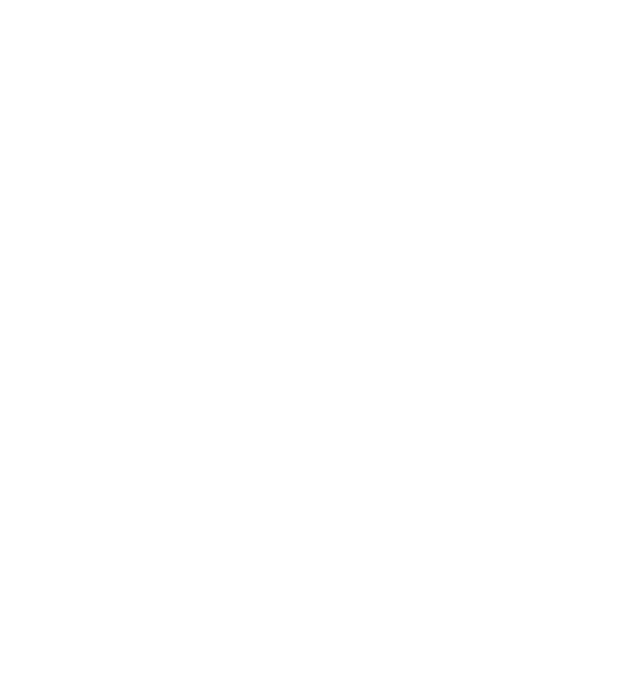
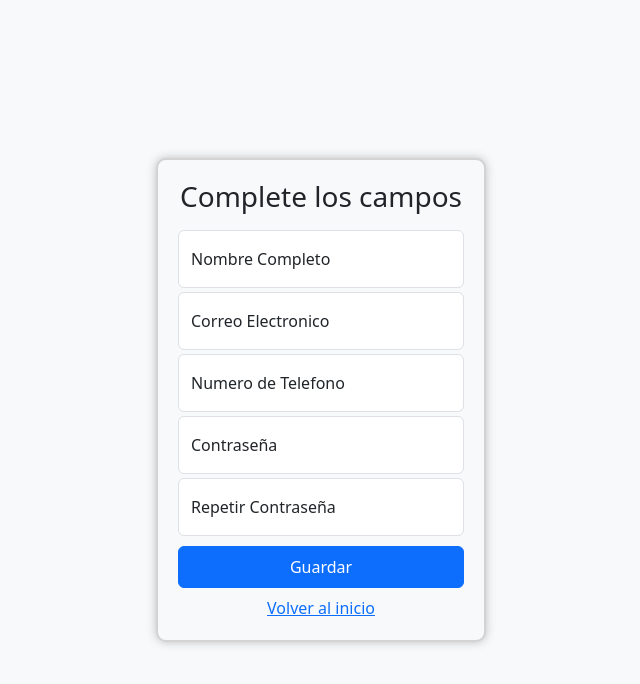
Before and after one commit to PseinTeam/Proyecto-Hackathon, a React (Vite) app in the folder FrontEnd/: page /Changedata in a window 1280 px wide. Before the commit this address had no page. Shown: the top 684 px of the page, without its empty margins (319-959 px from the left). Built offline with nearby package versions, Linux system fonts and the light colour scheme.

Commit message:
feat: :sparkles: Se realizaron cambios en Login.jsx y se agrego Changedata.jsx ademas de modificaciones en los estilos
Se modifico el login añadiendo los datos necesarios, se agrego un archivo Changedata para manejar los cambios de datos de usuario, ademas de modificar estilos de ambos

```diff
--- a/FrontEnd/public/css/components/Login.css
+++ /dev/null
@@ -1,10 +0,0 @@
-.LoginBtn {
-  text-decoration: none; /* Quita el subrayado */
-  color: inherit; /* Hereda el color del texto padre */
-  transition: color 0.3s; /* Agrega una transición suave al color */
-}
-
-.LoginBtn:hover {
-  color: white; /* Cambia el color a blanco en hover */
-  text-decoration: none;
-}
--- a/FrontEnd/public/css/components/inputtext.css
+++ b/FrontEnd/public/css/components/inputtext.css
@@ -6,12 +6,11 @@
   background: #4671ea;
 }
 .inputwrapper {
-  margin-top: 11%;
+  margin-top: 12.5%;
   margin-left: 80px;
   width: 470px;
-  background: #f0f8ff;
   border-radius: 5px;
-  padding: 25px 25px 30px;
+  padding: 0px 25px 25px;
 }
 
 .buttonwrapper {
@@ -19,21 +18,21 @@
 }
 
 .inputwrapper h2 {
-  color: #4671ea;
-  font-size: 28px;
+  color: #000000;
+  font-size: 30px;
   text-align: center;
 }
 
 .buttonwrapper h2 {
-  color: #4671ea;
-  font-size: 28px;
+  color: #000000;
+  font-size: 30px;
   text-align: center;
 }
 
 .inputwrapper textarea {
   width: 100%;
   resize: none;
-  height: 59px;
+  height: 90px;
   outline: none;
   padding: 15px;
   font-size: 16px;
--- /dev/null
+++ b/FrontEnd/public/css/pages/Login.css
@@ -0,0 +1,119 @@
+.LoginBtn {
+  text-decoration: none; /* Quita el subrayado */
+  color: inherit; /* Hereda el color del texto padre */
+  transition: color 0.3s; /* Agrega una transición suave al color */
+}
+
+.LoginBtn:hover {
+  color: white; /* Cambia el color a blanco en hover */
+  text-decoration: none;
+}
+
+.LoginC {
+  background-color: #f8f9fa;
+  border: 2px solid rgb(61, 61, 61, 0.2);
+  border-radius: 10px;
+  padding: 20px;
+  margin-top: 20px;
+  box-shadow: 0px 0px 10px 0px rgb(61, 61, 61, 0.3);
+}
+
+.bd-placeholder-img {
+  font-size: 1.125rem;
+  text-anchor: middle;
+  -webkit-user-select: none;
+  -moz-user-select: none;
+  user-select: none;
+}
+
+@media (min-width: 768px) {
+  .bd-placeholder-img-lg {
+    font-size: 3.5rem;
+  }
+}
+
+.b-example-divider {
+  width: 100%;
+  height: 3rem;
+  background-color: rgba(0, 0, 0, 0.1);
+  border: solid rgba(0, 0, 0, 0.15);
+  border-width: 1px 0;
+  box-shadow: inset 0 0.5em 1.5em rgba(0, 0, 0, 0.1),
+    inset 0 0.125em 0.5em rgba(0, 0, 0, 0.15);
+}
+
+.b-example-vr {
+  flex-shrink: 0;
+  width: 1.5rem;
+  height: 100vh;
+}
+
+.bi {
+  vertical-align: -0.125em;
+  fill: currentColor;
+}
+
+.nav-scroller {
+  position: relative;
+  z-index: 2;
+  height: 2.75rem;
+  overflow-y: hidden;
+}
+
+.nav-scroller .nav {
+  display: flex;
+  flex-wrap: nowrap;
+  padding-bottom: 1rem;
+  margin-top: -1px;
+  overflow-x: auto;
+  text-align: center;
+  white-space: nowrap;
+  -webkit-overflow-scrolling: touch;
+}
+
+.btn-bd-primary {
+  --bd-violet-bg: #712cf9;
+  --bd-violet-rgb: 112.520718, 44.062154, 249.437846;
+
+  --bs-btn-font-weight: 600;
+  --bs-btn-color: var(--bs-white);
+  --bs-btn-bg: var(--bd-violet-bg);
+  --bs-btn-border-color: var(--bd-violet-bg);
+  --bs-btn-hover-color: var(--bs-white);
+  --bs-btn-hover-bg: #6528e0;
+  --bs-btn-hover-border-color: #6528e0;
+  --bs-btn-focus-shadow-rgb: var(--bd-violet-rgb);
+  --bs-btn-active-color: var(--bs-btn-hover-color);
+  --bs-btn-active-bg: #5a23c8;
+  --bs-btn-active-border-color: #5a23c8;
+}
+
+.bd-mode-toggle {
+  z-index: 1500;
+}
+
+.bd-mode-toggle .dropdown-menu .active .bi {
+  display: block !important;
+}
+
+.inputRE {
+  border: solid 1.5px #f8f9fa;
+  border-radius: 7px;
+  width: 100%;
+  background: none;
+  padding: 15px 0px 15px 8px;
+  font-size: 16px;
+  color: black;
+  background-color: white;
+}
+
+.Options {
+  background-color: rgb(61, 61, 61, 0.1);
+  font-size: 16px;
+}
+
+.inputRE:focus,
+.inputRE:valid {
+  outline: none;
+  border: 1.5px solid rgb(61, 61, 61, 0.2);
+}
--- a/FrontEnd/src/components/header/Navbar.jsx
+++ b/FrontEnd/src/components/header/Navbar.jsx
@@ -1,6 +1,5 @@
 import React from "react";
 import "bootstrap/dist/css/bootstrap.min.css";
-import "../../../public/css/components/Login.css";
 
 export const Navbar = () => {
   return (
@@ -53,11 +52,11 @@
           </ul>
 
           <div className="col-md-3 text-end">
-            <button type="button" className="btn btn-outline-primary me-2">
-              <a href="/Login" className="LoginBtn">
+            <a href="/Login" className="LoginBtn">
+              <button type="button" className="btn btn-outline-primary me-2">
                 Login
-              </a>
-            </button>
+              </button>
+            </a>
             <button type="button" className="btn btn-primary">
               Sign-up
             </button>
--- a/FrontEnd/src/index.css
+++ b/FrontEnd/src/index.css
@@ -6,6 +6,7 @@
   display: flex;
   flex-direction: row;
   justify-content: center;
+  align-content: center;
 }
 
 section {
@@ -20,6 +21,7 @@
   display: flex;
   flex-direction: column;
   justify-content: center;
+
   padding-right: 100px;
   padding-left: 100px;
 }
--- /dev/null
+++ b/FrontEnd/src/pages/Changedata.jsx
@@ -0,0 +1,106 @@
+import React from "react";
+import "bootstrap/dist/css/bootstrap.min.css";
+import "../../public/css/pages/Login.css";
+
+export const Changedata = () => {
+  const validatePasswords = (e) => {
+    const password = document.getElementById("floatingPassword").value;
+    const confirmPassword = document.getElementById(
+      "floatingConfirmPassword"
+    ).value;
+    const errorMessage = document.getElementById("error-message");
+
+    if (password !== confirmPassword) {
+      e.preventDefault(); // Previene el envío del formulario
+      errorMessage.textContent = "Las contraseñas no coinciden.";
+    } else {
+      errorMessage.textContent = "";
+    }
+  };
+
+  return (
+    <div
+      className=" d-flex align-items-center py-4 bg-body-tertiary"
+      style={{ height: "100vh" }}
+    >
+      <main
+        className=" LoginC form-signin w-100 m-auto"
+        style={{ maxWidth: "330px" }}
+      >
+        <form onSubmit={validatePasswords}>
+          <h1 className="h3 mb-3 fw-normal text-center">Complete los campos</h1>
+
+          <div className="form-floating mb-1">
+            <input
+              type="text"
+              className="form-control"
+              id="floatingInput"
+              placeholder="Nombre Completo"
+            />
+            <label htmlFor="floatingInput">Nombre Completo</label>
+          </div>
+
+          <div className="form-floating mb-1">
+            <input
+              type="email"
+              className="form-control"
+              id="floatingCorreoElectronico"
+              placeholder="Correo Electronico"
+            />
+            <label htmlFor="floatingCorreoElectronico">
+              Correo Electronico
+            </label>
+          </div>
+
+          <div className="form-floating mb-1">
+            <input
+              type="tel"
+              className="form-control"
+              id="floatingTelefono"
+              placeholder="Numero de Telefono"
+            />
+            <label htmlFor="floatingTelefono">Numero de Telefono</label>
+          </div>
+
+          <div className="form-floating mb-1">
+            <input
+              type="password"
+              className="form-control"
+              id="floatingPassword"
+              placeholder="Password"
+            />
+            <label htmlFor="floatingPassword">Contraseña</label>
+          </div>
+
+          <div className="form-floating mb-1">
+            <input
+              type="password"
+              className="form-control"
+              id="floatingConfirmPassword"
+              placeholder="Repetir Contraseña"
+            />
+            <label htmlFor="floatingConfirmPassword">Repetir Contraseña</label>
+          </div>
+
+          <div
+            id="error-message"
+            style={{
+              color: "red",
+              fontSize: "14px",
+              marginBottom: "10px",
+              marginTop: "10px",
+              textAlign: "center",
+            }}
+          ></div>
+
+          <button className="btn btn-primary w-100 py-2" type="submit">
+            Guardar
+          </button>
+          <div className="text-center mt-2">
+            <a href="/">Volver al inicio</a>
+          </div>
+        </form>
+      </main>
+    </div>
+  );
+};
--- a/FrontEnd/src/pages/Login.jsx
+++ b/FrontEnd/src/pages/Login.jsx
@@ -1,9 +1,90 @@
 import React from "react";
+import "bootstrap/dist/css/bootstrap.min.css";
+import "../../public/css/pages/Login.css";
 
 export const Login = () => {
   return (
-    <div>
-      <h1>Login</h1>
+    <div
+      className=" d-flex align-items-center py-4 bg-body-tertiary"
+      style={{ height: "100vh" }}
+    >
+      <main
+        className=" LoginC form-signin w-100 m-auto"
+        style={{ maxWidth: "330px" }}
+      >
+        <form>
+          <h1 className="h3 mb-3 fw-normal text-center">Bienvenido</h1>
+
+          <div className="input-groupRE form-floating mb-1">
+            <select
+              id="puesto-select"
+              name="puesto_trabajo"
+              className="inputRE"
+            >
+              <option className="Options" value="">
+                Seleccione un puesto
+              </option>
+              <option className="Options" value="Electricidad">
+                Electricidad
+              </option>
+              <option className="Options" value="Construccion">
+                Construccion
+              </option>
+              <option className="Options" value="Quimica">
+                Quimica
+              </option>
+              <option className="Options" value="Agropecuaria">
+                Agropecuaria
+              </option>
+              <option className="Options" value="Admin">
+                Administrador
+              </option>
+              <option className="Options" value="Area de seguridad">
+                Area de seguridad
+              </option>
+            </select>
+          </div>
+
+          <div className="form-floating mb-1">
+            <input
+              type="text"
+              className="form-control"
+              id="floatingInput"
+              placeholder="Usuario"
+            />
+            <label htmlFor="floatingInput">Usuario</label>
+          </div>
+
+          <div className="form-floating mb-1">
+            <input
+              type="password"
+              className="form-control"
+              id="floatingPassword"
+              placeholder="Password"
+            />
+            <label htmlFor="floatingPassword">Contraseña</label>
+          </div>
+
+          <div className="form-check text-start my-3">
+            <input
+              className="form-check-input"
+              type="checkbox"
+              value="remember-me"
+              id="flexCheckDefault"
+            />
+            <label className="form-check-label" htmlFor="flexCheckDefault">
+              Recordarme
+            </label>
+          </div>
+
+          <button className="btn btn-primary w-100 py-2" type="submit">
+            Ingresar
+          </button>
+          <div className="text-center mt-2">
+            <a href="/">Volver al inicio</a>
+          </div>
+        </form>
+      </main>
     </div>
   );
 };
--- a/FrontEnd/src/routes/routes.jsx
+++ b/FrontEnd/src/routes/routes.jsx
@@ -3,6 +3,7 @@
 import { PseinTeam } from "../pages/home/PseinTeam.jsx";
 import { Login } from "../pages/Login.jsx";
 import { Register } from "../pages/Registroempleados.jsx";
+import { Changedata } from "../pages/Changedata.jsx";
 
 export const RoutesComponent = () => {
   return (
@@ -10,6 +11,7 @@
       <Route path="/" element={<PseinTeam />} />
       <Route path="/login" element={<Login />} />
       <Route path="/register" element={<Register />} />
+      <Route path="/Changedata" element={<Changedata />} />
     </Routes>
   );
 };
```
